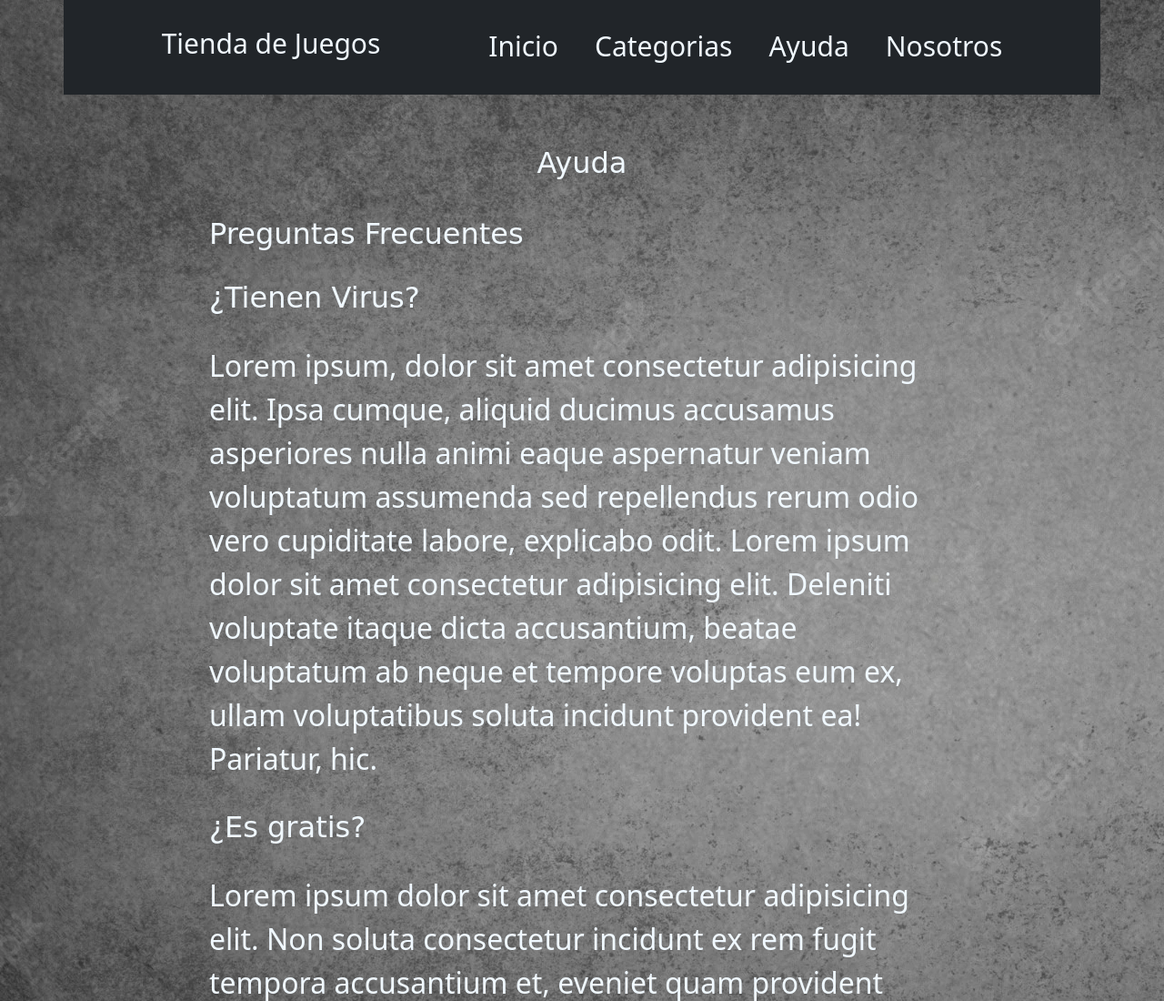
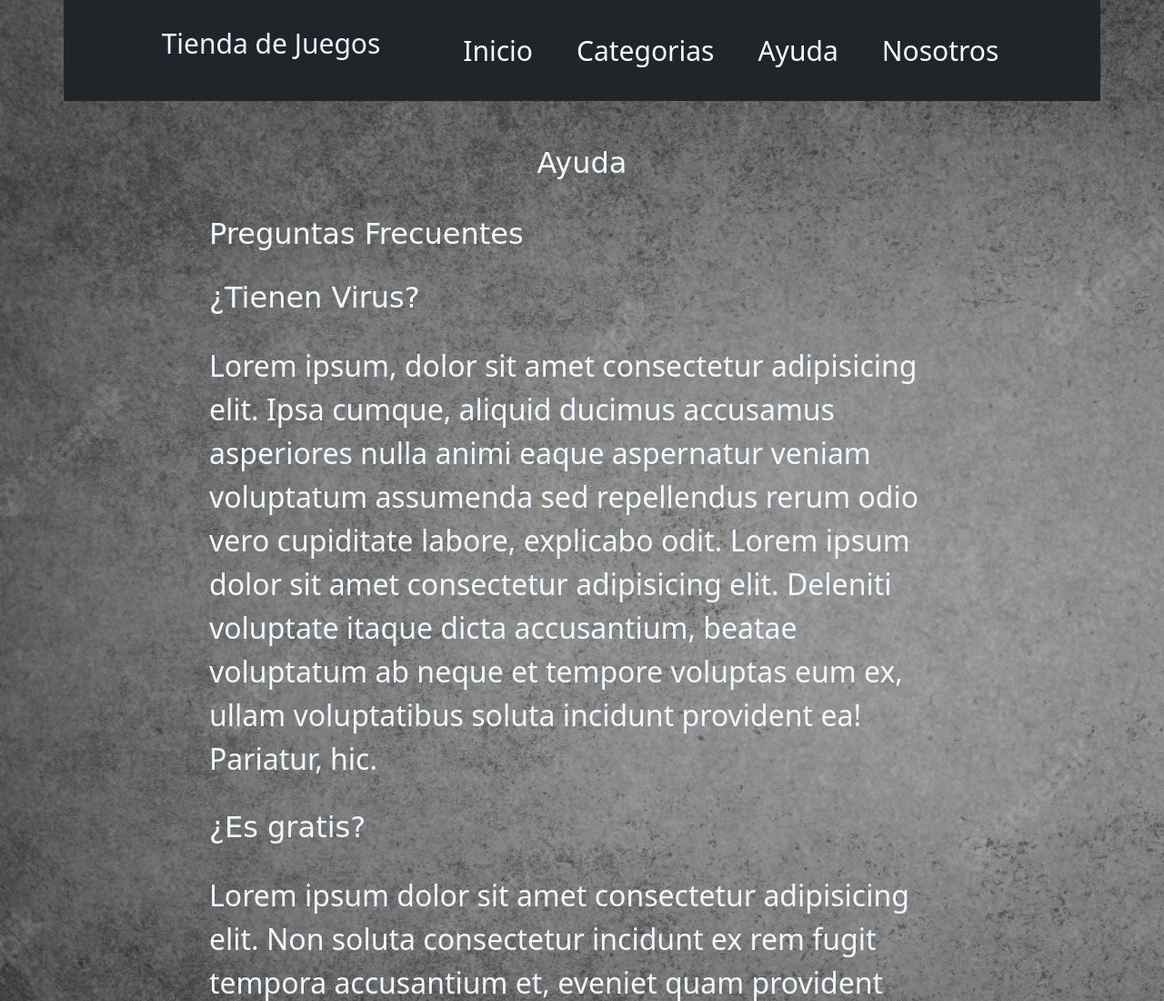
Before and after one commit to JonaCaucota/2da-entrega-caucota, a plain HTML site: page Pages/Ayuda.html in a window 1280 px wide. Shown: the top 1100 px of the page at 91% size. Drawn offline with nearby package versions, Linux system fonts and the light colour scheme.

Commit message:
Listo para entregar pero aún faltan cosas

```diff
--- a/css/style.css
+++ b/css/style.css
@@ -23,8 +23,9 @@ body{
     font-size: 30px;
 }
     .logo:hover{
-        background-color: brown;
+        background-color: #c35831;
         border-radius: 100px;
+        transition: 1s;
     }
 
 .header-container{
@@ -49,14 +50,51 @@ body{
             text-decoration: none;
             color: aliceblue;
             padding: 10px 20px;
-            font-size: 30px;
             line-height: normal;
             flex-wrap: wrap;
+            padding: .5em .8em;
+            color: rgba(255, 255, 255, 0.993);
+            position: relative;
+            text-decoration: none;
+            font-size: 30px;
         }
-            header nav a:hover{
-                background-color: brown;
-                border-radius: 100px;
+            header nav a::before,
+            header nav a::after {
+            content: '';
+            height: 14px;
+            width: 14px;
+            position: absolute;
+            transition: all .35s ease;
+            opacity: 0;
             }
+
+                header nav a::before {
+                content: '';
+                right: 0;
+                top: 0;
+                border-top: 3px solid #c35831;
+                border-right: 3px solid #c35831;
+                transform: translate(-100%, 50%);
+                }
+
+                    header nav a:after {
+                        content: '';
+                        left: 0;
+                        bottom: 0;
+                        border-bottom: 3px solid #c35831;
+                        border-left: 3px solid #c35831;
+                        transform: translate(100%, -50%)
+                    }
+
+                        header nav a:hover:before,
+                        header nav a:hover:after{
+                        transform: translate(0,0);
+                        opacity: 1;
+                        }
+
+                                header nav a:hover {
+                                color: #c35831;
+                                }
 
 .titulo{
     text-align: center;
@@ -139,12 +177,18 @@ main{
     padding: 20px 0;
     flex: 0 0 auto;
 }
+.logo-foot{
+    display: flex;
+    justify-content: center;
+    color: aliceblue;
+    padding: 10px 20px;
+    font-size: 30px;
+}
     .footer{
         display: flex;
         justify-content: center;
     }
             footer nav a{
-
                 text-decoration: none;
                 color: aliceblue;
                 padding: 10px 20px;
@@ -152,16 +196,12 @@ main{
                 line-height: normal;
             }
                 footer nav a:hover{
-                background-color: brown;
+                background-color: #c35831;
                 border-radius: 100px;
+                text-decoration: none;
+                color: aliceblue;
+                transition: 1s;
                     }
-                        .logo-foot{
-                            display: flex;
-                            justify-content: center;
-                            color: aliceblue;
-                            padding: 10px 20px;
-                            font-size: 30px;
-                            }
 
 .photo-grid-container{
 display: flex;
```
Also changed, not shown: index.html (+57 -30 lines).
